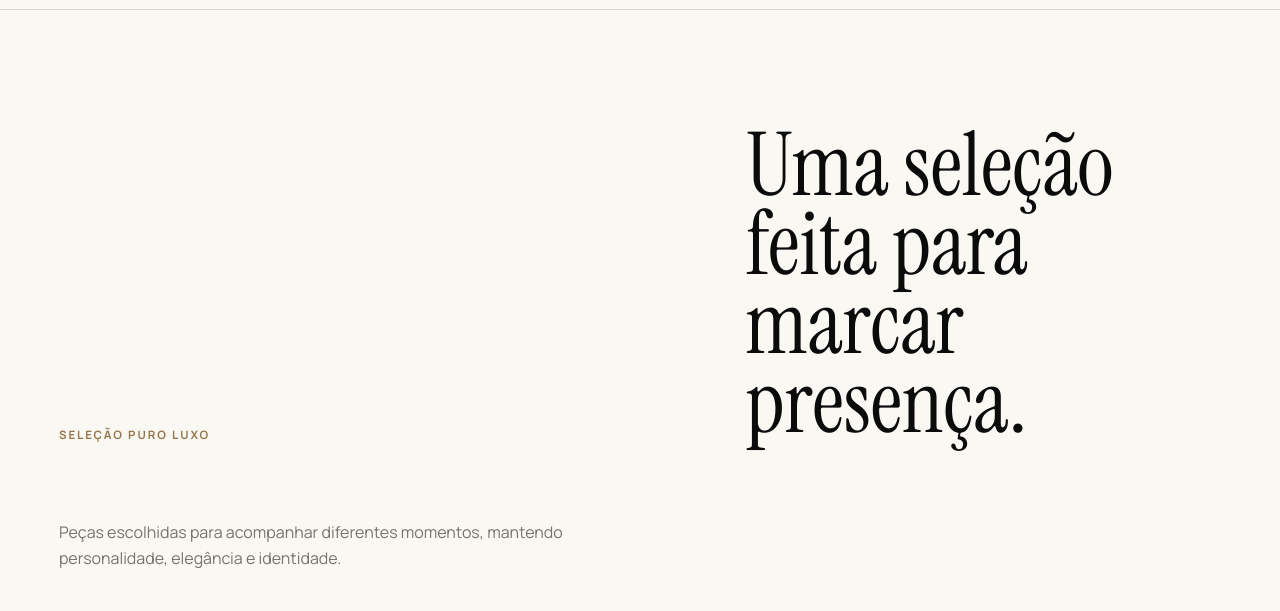
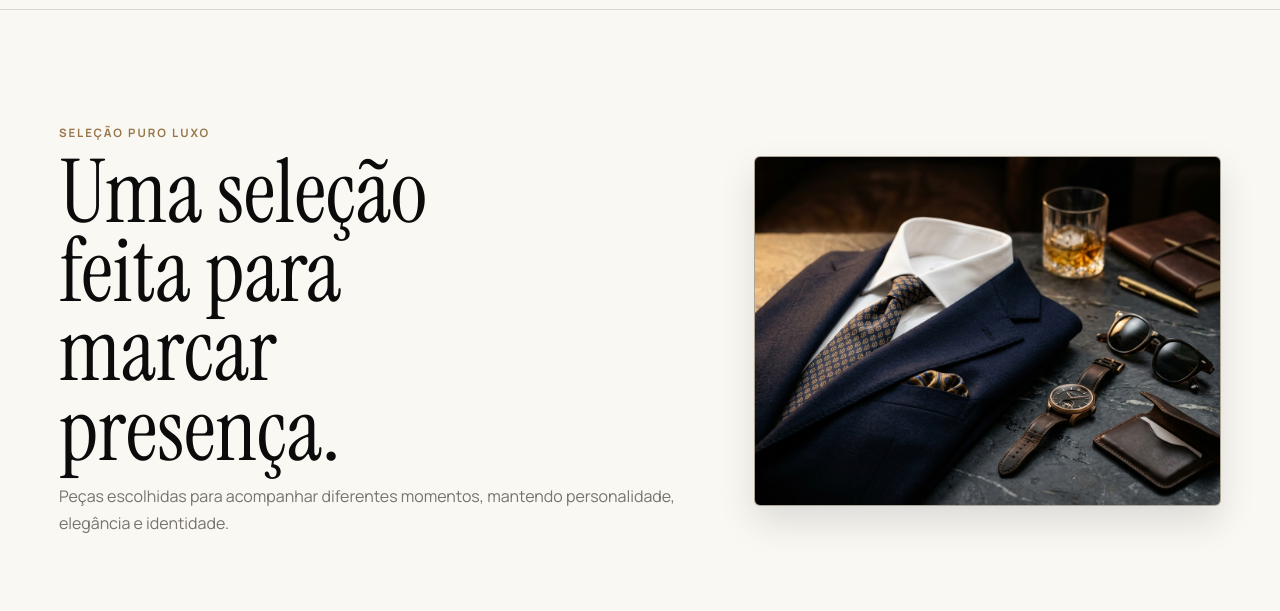
Before and after one commit to karlsongabriliveiasilveira34-svg/projeto_dev_2026_2, a website: page index.html in a window 1280 px wide. Shown: the part 1140-1751 px from the top of the page. Drawn offline with Linux system fonts and the light colour scheme.

Commit message:
feat(ui): adiciona foto de destaque editorial na secao selecao

```diff
--- a/index.html
+++ b/index.html
@@ -120,9 +120,14 @@
 
       <section class="section selection" id="selecao" aria-labelledby="selection-title">
         <div class="section-heading reveal">
-          <p class="eyebrow">Seleção Puro Luxo</p>
-          <h2 id="selection-title">Uma seleção feita para marcar presença.</h2>
-          <p>Peças escolhidas para acompanhar diferentes momentos, mantendo personalidade, elegância e identidade.</p>
+          <div class="section-heading-copy">
+            <p class="eyebrow">Seleção Puro Luxo</p>
+            <h2 id="selection-title">Uma seleção feita para marcar presença.</h2>
+            <p>Peças escolhidas para acompanhar diferentes momentos, mantendo personalidade, elegância e identidade.</p>
+          </div>
+          <figure class="section-heading-media image-frame">
+            <img data-media="selectionFeatured" src="img/selecao_destaque.jpg" width="640" height="480" loading="lazy" alt="Curadoria de alfaiataria e moda masculina de alto padrão Puro Luxo">
+          </figure>
         </div>
         <div class="selection-grid" data-selection-grid></div>
       </section>
--- a/script.js
+++ b/script.js
@@ -42,6 +42,14 @@ const mediaLibrary = {
     width: 640,
     height: 853,
     category: "campanha"
+  },
+  selectionFeatured: {
+    src: "img/selecao_destaque.jpg",
+    alt: "Curadoria de alfaiataria e moda masculina de alto padrão Puro Luxo",
+    positionClass: "pos-center",
+    width: 640,
+    height: 480,
+    category: "editorial"
   }
 };
 
--- a/styles.css
+++ b/styles.css
@@ -177,10 +177,36 @@ h3 {
 
 .section-heading {
   display: grid;
-  grid-template-columns: minmax(0, 1fr) minmax(18rem, 0.78fr);
-  gap: clamp(2rem, 6vw, 6rem);
-  align-items: end;
+  grid-template-columns: minmax(0, 1.15fr) minmax(16rem, 0.85fr);
+  gap: clamp(2rem, 5vw, 4.5rem);
+  align-items: center;
   margin-bottom: clamp(2.25rem, 6vw, 5rem);
+}
+
+.section-heading-copy {
+  display: flex;
+  flex-direction: column;
+  gap: 0.85rem;
+}
+
+.section-heading-media {
+  position: relative;
+  overflow: hidden;
+  border-radius: var(--radius);
+  aspect-ratio: 4 / 3;
+  box-shadow: 0 16px 36px rgba(0, 0, 0, 0.12);
+  border: 1px solid var(--color-line);
+}
+
+.section-heading-media img {
+  width: 100%;
+  height: 100%;
+  object-fit: cover;
+  transition: transform 900ms var(--ease);
+}
+
+.section-heading-media:hover img {
+  transform: scale(1.04);
 }
 
 .section-heading p:last-child,
```
Also changed, not shown: img/selecao_destaque.jpg (added).
